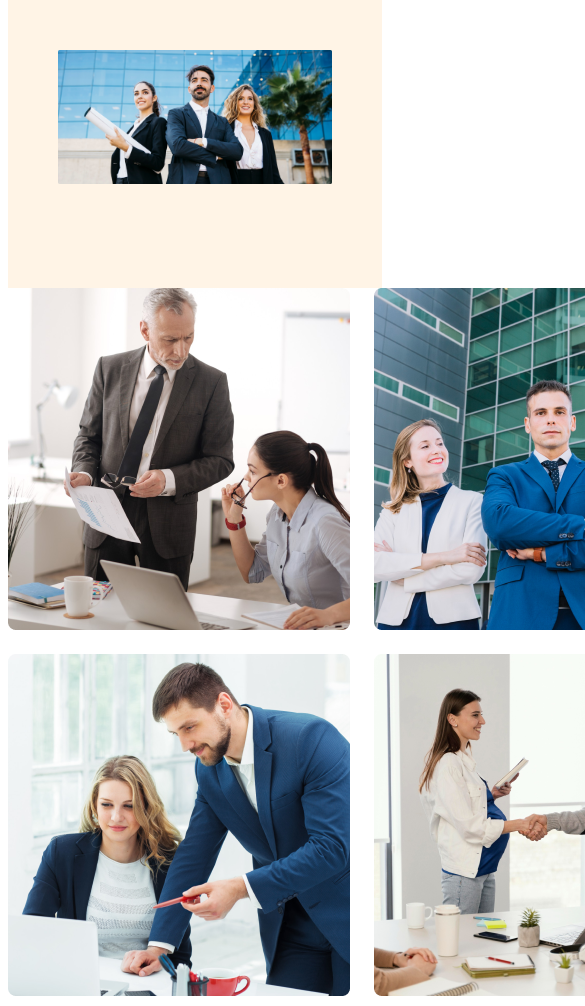
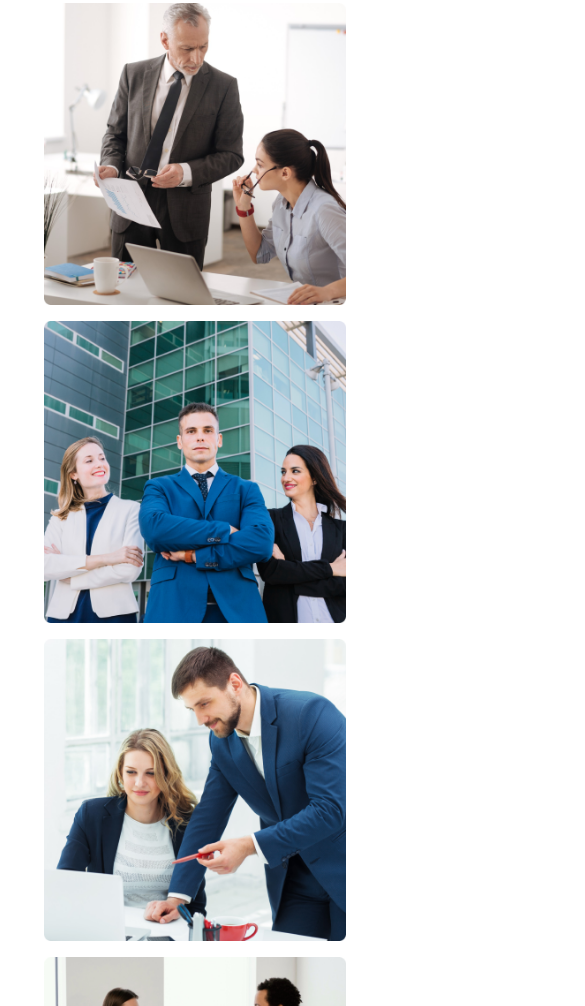
Before and after one commit to Rafiul23/g3-architects, a plain HTML site: page index.html in a window 390 px wide. Shown: the part 994-2000 px from the top of the page, 585 px wide, since content can reach past the window. Drawn offline with nearby package versions, Linux system fonts and the light colour scheme.

Commit message:
added featured section

```diff
--- a/index.html
+++ b/index.html
@@ -34,7 +34,7 @@
                 Group of Architects
             </h1>
 
-            <p class="banner-description">
+            <p class="text-light-gray">
                 There are many variations of passages of Lorem Ipsum available, but the majority have suffered alteration in some form, by injected humour, or randomised words which don't look even
             </p>
 
@@ -56,15 +56,15 @@
 
             <div class="teams-img-container">
 
-                <img src="./images/team1.png" alt="img">
-                <img src="./images/team2.png" alt="img">
-                <img src="./images/team3.png" alt="img">
-                <img src="./images/team4.png" alt="img">
+                <img src="./images/team1.png" alt="img" class="featured-img">
+                <img src="./images/team2.png" alt="img" class="featured-img">
+                <img src="./images/team3.png" alt="img" class="featured-img">
+                <img src="./images/team4.png" alt="img" class="featured-img">
             </div>
 
             <div class="teams-content">
                 <h3 class="teams-title"><span class="quick-list">Quick list</span> <span>of Our</span> <span class="text-feature">Features</span> </h3>
-                <p class="teams-description">There are many variations of passages of Lorem Ipsum available, but the majority have suffered alteration in some form, by injected humour, or randomised words which don't look even</p>
+                <p class="text-light-gray teams-description">There are many variations of passages of Lorem Ipsum available, but the majority have suffered alteration in some form, by injected humour, or randomised words which don't look even</p>
                 <button class="btn-primary">Explore More</button>
             </div>
         </section>
--- a/style.css
+++ b/style.css
@@ -2,6 +2,9 @@
 
 *{
     font-family: 'Work Sans', sans-serif;
+    margin: 0;
+    padding: 0;
+    box-sizing: border-box;
 }
 .btn-primary{
     background-color: #FF900E;
@@ -12,6 +15,9 @@
     border: none;
     border-radius: 5px;
     cursor: pointer;
+}
+.text-light-gray{
+    color: #727272;
 }
 /* reset and common code ends here */
 /* header starts here */
@@ -53,9 +59,6 @@ nav li a {
     font-weight: 700;
     color: #131313;
 }
-.banner-description{
-    color:  #727272;
-}
 .banner-img{
     margin: 50px auto;
     width: 100%;
@@ -68,7 +71,7 @@ nav li a {
 /* main starts here */
 main{
     max-width: 1440px;
-    margin: 0 auto;
+    margin: 70px 10rem;
 }
 .teams-container{
     display: flex;
@@ -77,7 +80,11 @@ main{
 .teams-img-container{
     display: grid;
     grid-template-columns: repeat(2, 1fr);
-    gap: 1.5rem;
+    gap: 1rem;
+}
+.teams-img-container .featured-img{
+    width: 12rem;
+    height: 12rem;
 }
 .teams-content{
     padding-left: 70px;
@@ -95,10 +102,7 @@ main{
     font-weight: 700;
 }
 .teams-description{
-    color: #727272;
-    font-size: 1rem;
-    font-weight: 400;
-
+    margin: 1rem 0;
 }
 /* main ends here */
 /* responsiveness starts here */
@@ -107,8 +111,27 @@ main{
     header{
         padding: 20px;
     }
-    nav{
+    nav,
+    .teams-container{
         flex-direction: column;
+    }
+    main{
+        margin: 5px 1.2rem;
+    }
+    .teams-img-container{
+        grid-template-columns: 1fr;
+    }
+    .teams-img-container{
+        margin: 0 auto;
+        padding: 5px 20px;
+    }
+    .teams-img-container .featured-img{
+        width: 100%;
+        height: 100%;
+    }
+    .teams-content{
+        padding-left: 20px;
+        padding-right: 20px;
     }
 
 }
@@ -117,8 +140,14 @@ main{
     header{
         padding: 50px;
     }
-    nav{
+    nav, .teams-container{
         flex-direction: column;
+    }
+    main{
+        margin: 10px 1.5rem;
+    }
+    .teams-container{
+        gap: 1rem;
     }
 }
 /* responsiveness ends here */
```
